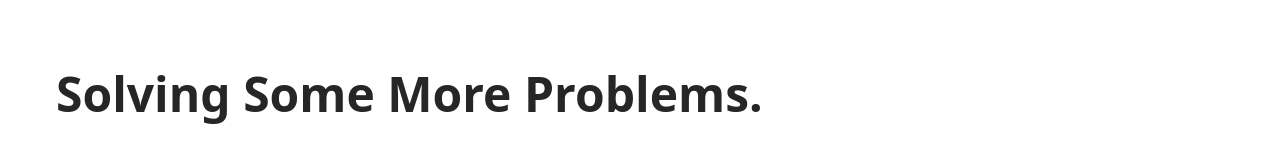
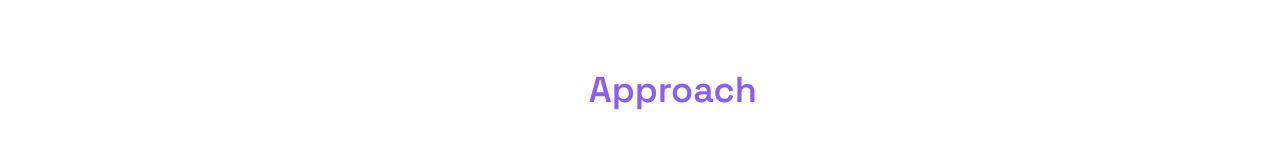
Before and after one commit to Abhiolics/Product-Portfolio, a Next.js app in the folder product/: page / in a window 1280 px wide. Shown: the part 2706-2874 px from the top of the page. Built offline with nearby package versions, Linux system fonts and the light colour scheme.

Commit message:
changes done

```diff
--- a/product/app/page.tsx
+++ b/product/app/page.tsx
@@ -47,7 +47,7 @@ const Home = () => {
               <Experience/>
 
               <Projects />
-              <Stuff/>
+              {/* <Stuff/> */}
               <MyProcess />
               <Clients />
               <Footer />
```
